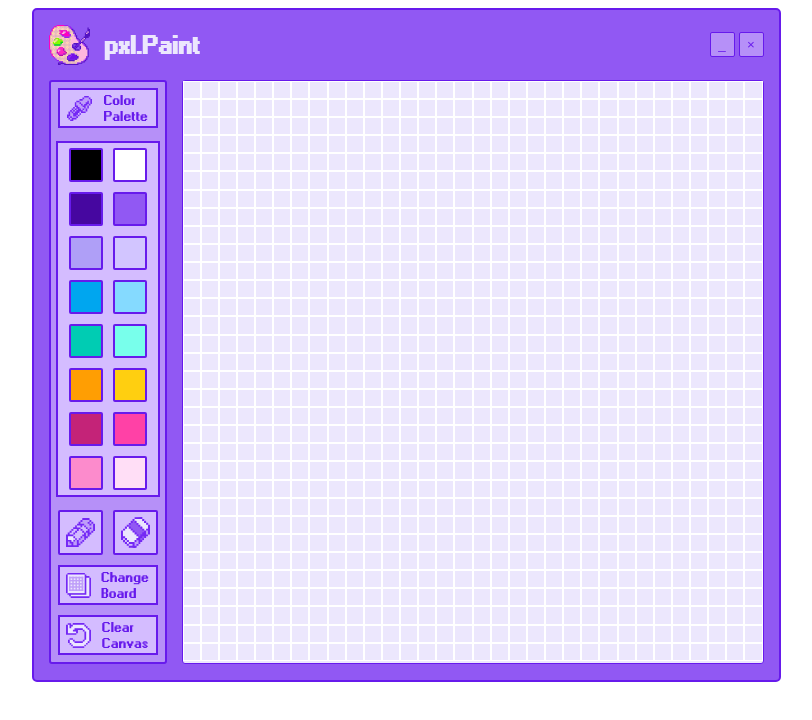
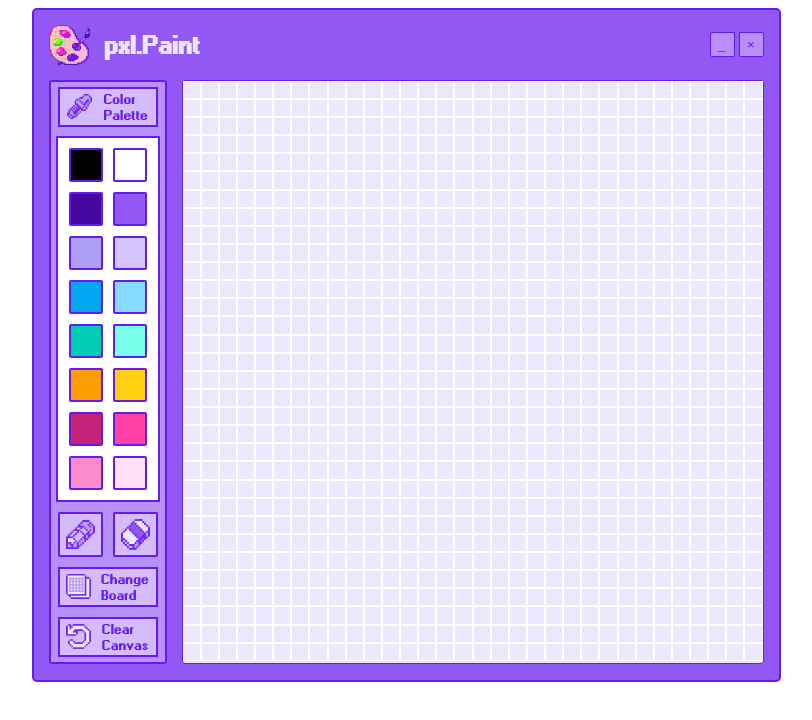
Before and after one commit to svkeir/pixel_art_board, a plain HTML site: page index.html in a window 1280 px wide. Shown: the whole page, without its empty margins (234-1046 px from the left). Drawn offline with Linux system fonts and the light colour scheme.

Commit message:
edit layout colors

```diff
--- a/artboard.css
+++ b/artboard.css
@@ -12,7 +12,7 @@
     --mid-color: #b690f8;
     --lite2-color: #d4bcff;
     --lite-color: #ece7fd;
-    }
+}
 
 body {
     display: flex;
@@ -30,6 +30,7 @@ body {
     height: 670px;
     display: flex;
     flex-direction: column;
+    flex-shrink: 1;
 }
 
 .icon {
@@ -97,9 +98,6 @@ body {
     align-items: center;
     justify-content: space-around;
 
-
-
-
 }
 
 
@@ -149,8 +147,8 @@ body {
     justify-content: center;
     gap: 10px;
     border: 2px solid var(--outline-color);
-    background-color: var(--lite2-color);
-    padding: 5px 0px;
+    background-color: white;
+    padding: 10px 0px;
 
 }
 
--- a/artboard.js
+++ b/artboard.js
@@ -218,10 +218,7 @@ gridBtn.addEventListener("click", function() {
 
                 let divs = (input ** 2);
 
-                console.log(input);
-                console.log(numRows);
-                console.log(numRows * numRows);
-                console.log(divs);
+
 
                 for (let i=0; i < divs; i++) {
                 const newDiv = document.createElement('div');
```
